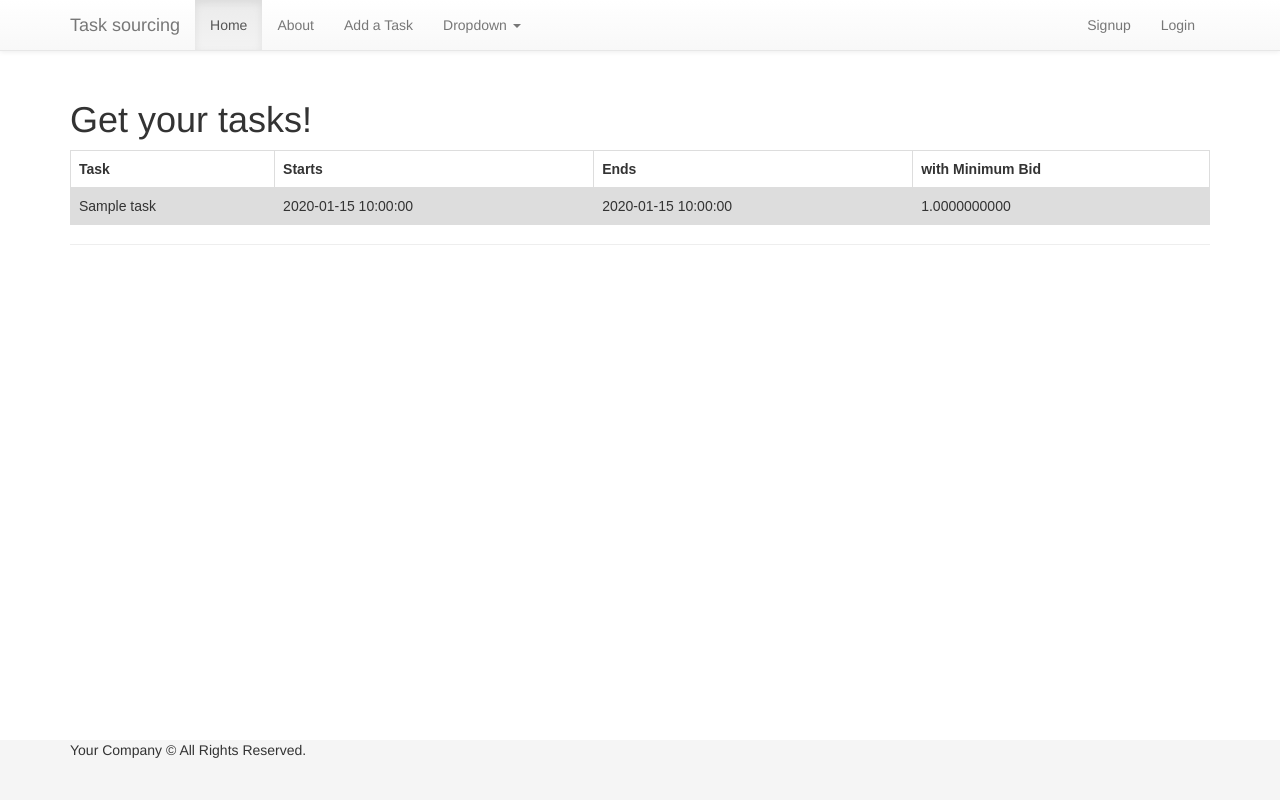
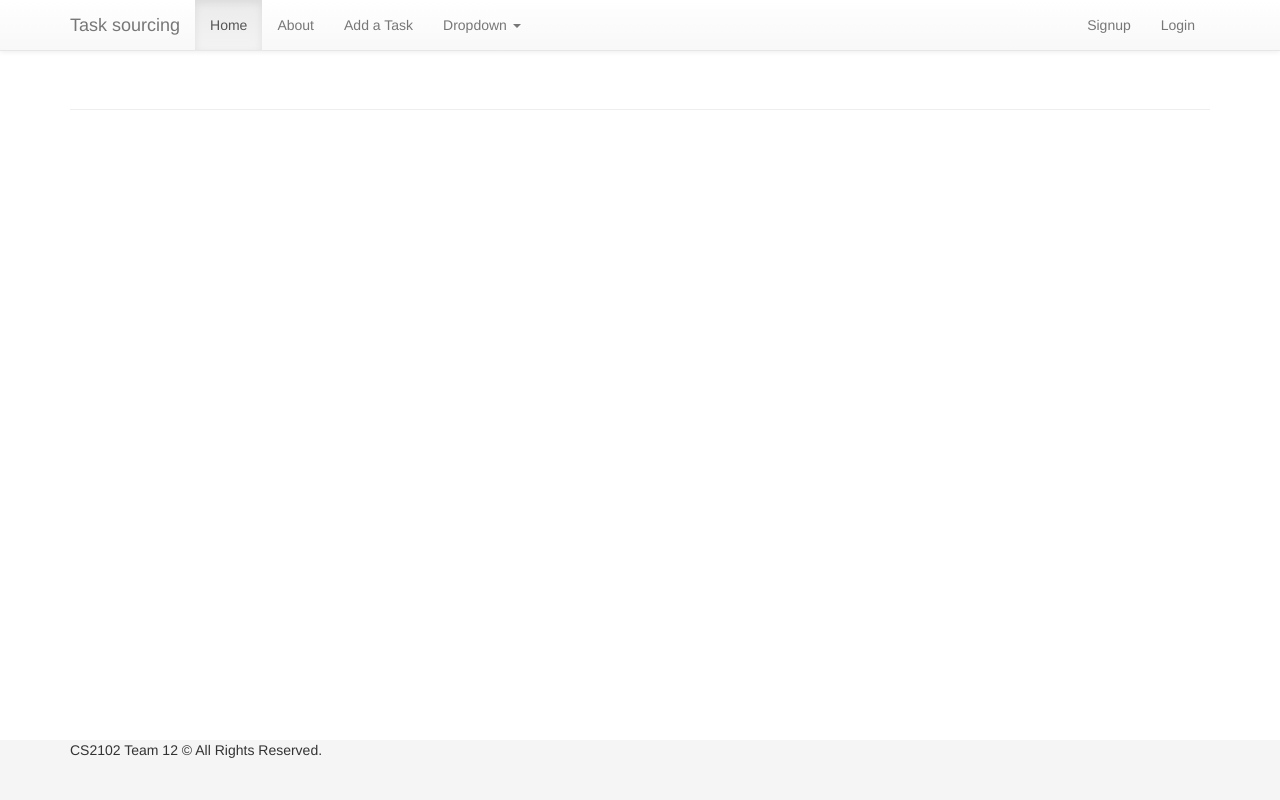
Before and after one commit to software-1234/cs2102_project, a Flask app: page / in a window 1280 px wide. Run offline with Flask 2, Linux system fonts and the light colour scheme; tables that the repository leaves empty hold one stand-in row (values such as "Sample post"); some libraries are stand-ins or nearby versions.

Commit message:
Remove task list view when not logged in

```diff
--- a/templates/layouts/main.html
+++ b/templates/layouts/main.html
@@ -110,7 +110,7 @@
 
   <div id="footer">
     <div class="container">
-      <p>Your Company &copy; All Rights Reserved.</p>
+      <p>CS2102 Team 12 &copy; All Rights Reserved.</p>
       {% block footer %}{% endblock %}
     </div>
   </div>
--- a/templates/pages/placeholder.home.html
+++ b/templates/pages/placeholder.home.html
@@ -22,6 +22,7 @@ tr:nth-child(even) {
 </head>
 
 	<div class="page-header">
+		{% if g.user.is_authenticated %}
 		<h1>Get your tasks! </h1>
 		<p class="form">
 			<table id = "t">
@@ -41,5 +42,8 @@ tr:nth-child(even) {
 				{% endfor %}
 			</table>
 		</p>
+		{% endif %}
+
+	</div>
 
 {% endblock %}
```
Lines whose indentation alone changed are shown as unchanged.
